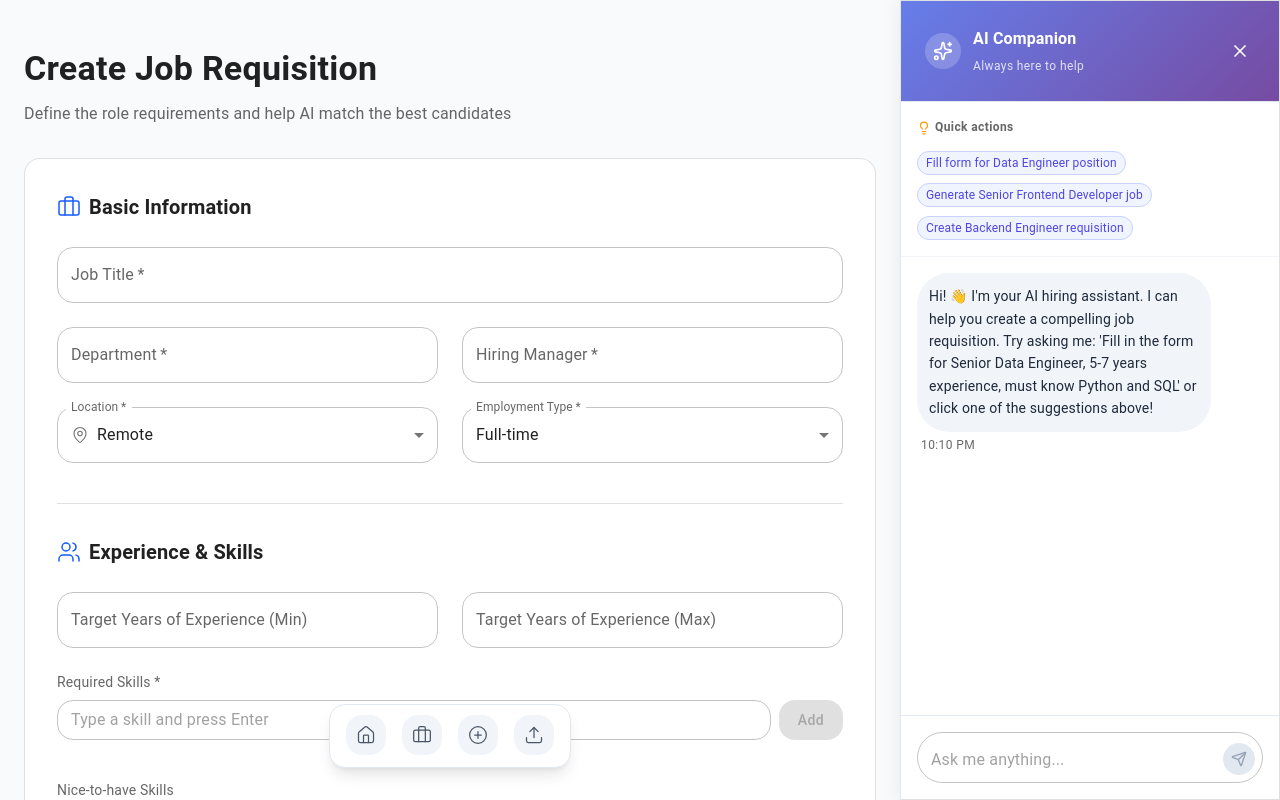
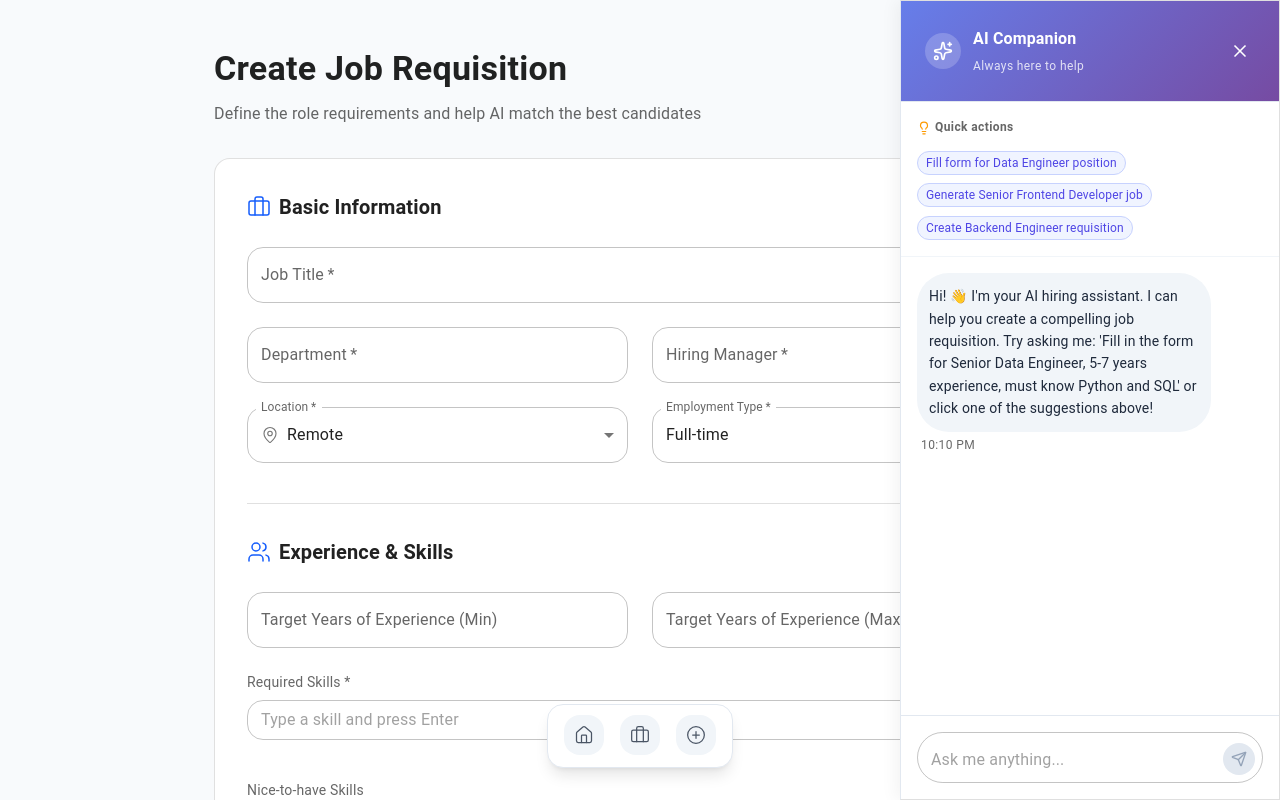
Before and after one commit to phidohongduc/aurora, a React (Vite) app in the folder aurora/: page /jobs/new in a window 1280 px wide. Shown: the top 800 px of the page. Built offline with nearby package versions, Linux system fonts and the light colour scheme.

Commit message:
feat: Add animations to Create Job Requisition page for improved user experience

```diff
--- a/aurora/src/App.tsx
+++ b/aurora/src/App.tsx
@@ -2,7 +2,7 @@ import { BrowserRouter, Routes, Route } from 'react-router-dom'
 import { CssBaseline, ThemeProvider, createTheme } from '@mui/material'
 import { FloatingDock, type DockItem } from '@/components/ui'
 import { AICompanion } from '@/components/AICompanion'
-import { Home, Briefcase, PlusCircle, Upload } from 'lucide-react'
+import { Home, Briefcase, PlusCircle } from 'lucide-react'
 import {
   MainPage,
   JobListPage,
@@ -90,11 +90,6 @@ const navigationItems: DockItem[] = [
     icon: <PlusCircle className="w-full h-full text-gray-600" strokeWidth={1.5} />,
     href: '/jobs/new',
   },
-  {
-    title: 'Upload CVs',
-    icon: <Upload className="w-full h-full text-gray-600" strokeWidth={1.5} />,
-    href: '/jobs/1/upload',
-  },
 ]
 
 function App() {
@@ -103,7 +98,7 @@ function App() {
       <CssBaseline />
       <BrowserRouter>
         <div className="relative flex min-h-screen flex-col">
-          <main className="flex-1 pb-24 pr-[380px]">
+          <main className="flex-1 pb-24">
             <Routes>
               <Route path="/" element={<MainPage />} />
               <Route path="/jobs" element={<JobListPage />} />
@@ -112,7 +107,7 @@ function App() {
               <Route path="/jobs/:id/upload" element={<UploadCVPage />} />
             </Routes>
           </main>
-          <div className="fixed bottom-8 left-1/2 z-50 -translate-x-1/2 -ml-[190px]">
+          <div className="fixed bottom-8 left-1/2 z-50 -translate-x-1/2">
             <FloatingDock items={navigationItems} />
           </div>
           <AICompanion />
--- a/aurora/src/pages/CreateJobPage/CreateJobPage.tsx
+++ b/aurora/src/pages/CreateJobPage/CreateJobPage.tsx
@@ -290,6 +290,11 @@ export default function CreateJobPage() {
 
   return (
     <Container maxWidth="md" sx={{ py: 6 }}>
+      <motion.div
+        initial={{ opacity: 0, y: -20 }}
+        animate={{ opacity: 1, y: 0 }}
+        transition={{ duration: 0.4 }}
+      >
         <Box sx={{ mb: 4 }}>
           <Typography variant="h4" component="h1" fontWeight="bold" gutterBottom>
             Create Job Requisition
@@ -298,6 +303,7 @@ export default function CreateJobPage() {
             Define the role requirements and help AI match the best candidates
           </Typography>
         </Box>
+      </motion.div>
 
       {error && (
         <Alert severity="error" sx={{ mb: 3 }} onClose={() => setError(null)}>
@@ -311,6 +317,11 @@ export default function CreateJobPage() {
         </Alert>
       )}
 
+      <motion.div
+        initial={{ opacity: 0, y: 20 }}
+        animate={{ opacity: 1, y: 0 }}
+        transition={{ duration: 0.5, delay: 0.1 }}
+      >
         <Paper sx={{ p: 4 }}>
         <Box component="form" onSubmit={handleSubmit}>
           {/* Basic Information Section */}
@@ -608,6 +619,7 @@ export default function CreateJobPage() {
           </Box>
         </Box>
       </Paper>
+      </motion.div>
     </Container>
   )
 }
```
Lines whose indentation alone changed are shown as unchanged.
